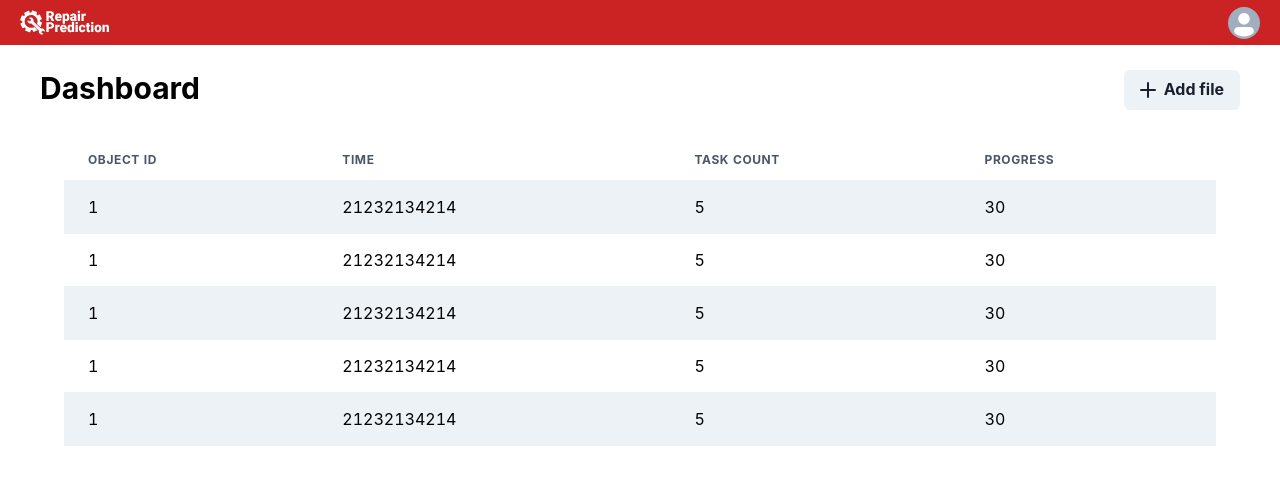
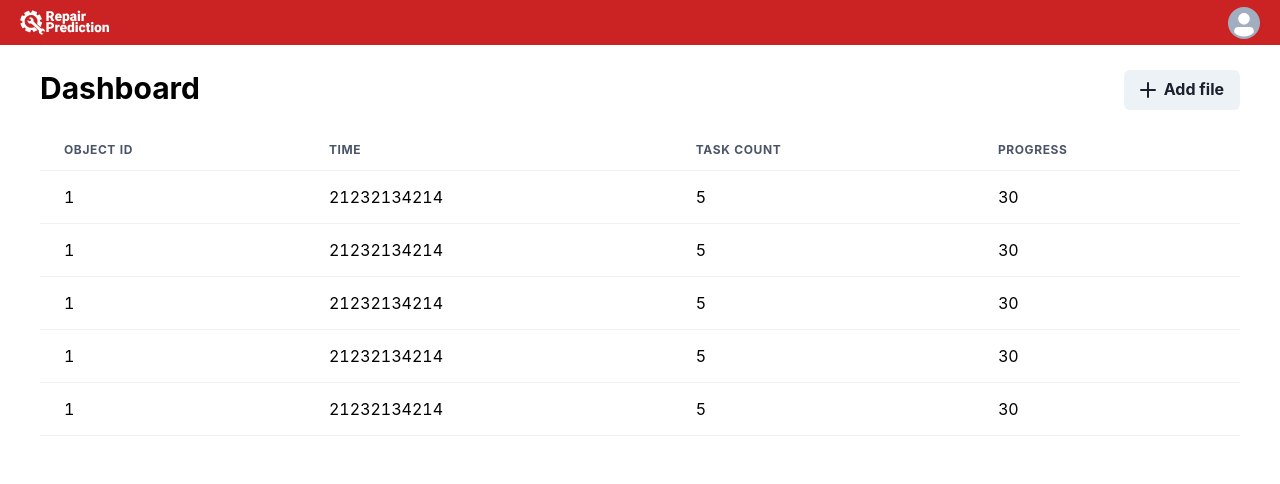
Before and after one commit to banzai-team/prediction, a React (Create React App) app in the folder dashboard/: page / in a window 1280 px wide. Shown: the top 484 px of the page. Built offline with nearby package versions, Linux system fonts and the light colour scheme.

Commit message:
Small fixes

```diff
--- a/dashboard/src/components/DashboardTable.tsx
+++ b/dashboard/src/components/DashboardTable.tsx
@@ -25,9 +25,13 @@ const DashboardTable: React.FC<Props> = ({columns, data, onRowClick}) => {
         debugTable: true,
     });
 
-    return <Box w="90vw" margin="30px auto">
+    return <Box mt="20px">
         <TableContainer>
-            <Table variant='striped' colorScheme='gray'>
+            <Table
+                // variant='striped'
+                colorScheme='gray'
+                size={{ base: "sm", sm: "md" }}
+            >
                 <Thead>
                     {table.getHeaderGroups().map(headerGroup => (
                         <Tr key={headerGroup.id}>
@@ -48,13 +52,23 @@ const DashboardTable: React.FC<Props> = ({columns, data, onRowClick}) => {
                         </Tr>
                     ))}
                 </Thead>
+
                 <Tbody>
                     {table.getRowModel().rows.map(row => {
                         return (
-                            <Tr key={row.id} onClick={() => onRowClick && onRowClick(row)}>
+                            <Tr
+                                key={row.id}
+                                onClick={() => onRowClick && onRowClick(row)}
+                                _hover={{
+                                    cursor: onRowClick ? "pointer" : "auto",
+                                    background: onRowClick ? "gray.100" : "none",
+                                }}
+                            >
                                 {row.getVisibleCells().map(cell => {
                                     return (
-                                        <Td key={cell.id}>
+                                        <Td
+                                            key={cell.id}
+                                        >
                                             {flexRender(
                                                 cell.column.columnDef.cell,
                                                 cell.getContext()
--- a/dashboard/src/views/ObjectPage.tsx
+++ b/dashboard/src/views/ObjectPage.tsx
@@ -1,7 +1,21 @@
 import React from 'react';
+import {useParams} from "react-router-dom";
+
+import PageTitle from "../components/PageTitle";
+import BackButton from "../components/BackButton";
+import {ROUTES} from "./Router";
 
 const ObjectPage: React.FC = () => {
-    return <>OBJECT PAGE</>;
+    const { id } = useParams();
+
+    return (
+        <>
+            <PageTitle>
+                Object #{id}
+            </PageTitle>
+            <BackButton backRoute={ROUTES.DASHBOARD}>Back to dashboard</BackButton>
+        </>
+    )
 };
 
 export default ObjectPage;
```
Also changed, not shown: dashboard/src/views/DashboardPage.tsx (+9 -1 lines).
